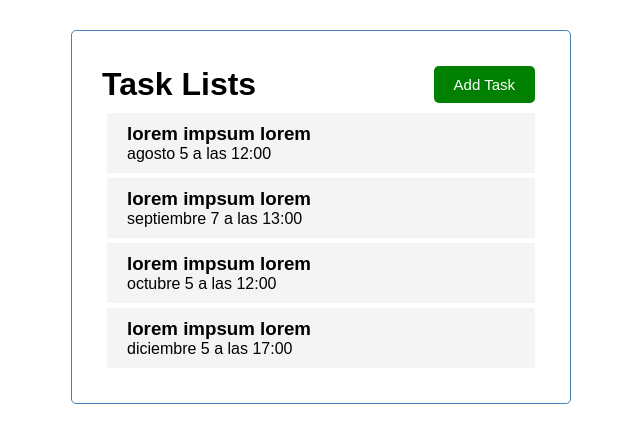
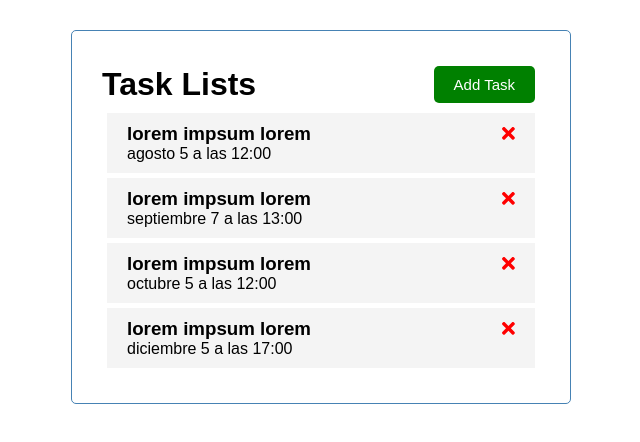
Before and after one commit to profsofia/task-list, an Angular app: page / in a window 1280 px wide. Shown: the top 442 px of the page, without its empty margins (319-959 px from the left). Built offline with nearby package versions, Linux system fonts and the light colour scheme.

Commit message:
completamos el componente de lista de tareas

```diff
--- a/package.json
+++ b/package.json
@@ -18,6 +18,9 @@
     "@angular/platform-browser": "~13.0.0",
     "@angular/platform-browser-dynamic": "~13.0.0",
     "@angular/router": "~13.0.0",
+    "@fortawesome/angular-fontawesome": "^0.10.1",
+    "@fortawesome/fontawesome-svg-core": "~1.2.36",
+    "@fortawesome/free-solid-svg-icons": "^5.15.4",
     "angular-font-awesome": "^3.1.2",
     "rxjs": "~7.4.0",
     "tslib": "^2.3.0",
--- a/src/app/app.module.ts
+++ b/src/app/app.module.ts
@@ -1,5 +1,7 @@
 import { NgModule } from '@angular/core';
 import { BrowserModule } from '@angular/platform-browser';
+
+import { FontAwesomeModule } from '@fortawesome/angular-fontawesome';
 
 import { AppRoutingModule } from './app-routing.module';
 import { AppComponent } from './app.component';
@@ -18,7 +20,8 @@
   ],
   imports: [
     BrowserModule,
-    AppRoutingModule
+    AppRoutingModule,
+    FontAwesomeModule
   ],
   providers: [],
   bootstrap: [AppComponent]
--- a/src/app/components/tasks-item/tasks-item.component.html
+++ b/src/app/components/tasks-item/tasks-item.component.html
@@ -1,5 +1,10 @@
 <div class="task">
-    <h3>{{ task.text}}</h3>
+    <h3>{{ task.text}}
+        <fa-icon [icon]="faTimes"
+        [ngStyle]="{'color':'red'}"
+        >
+    </fa-icon>
+    </h3>
     <p>{{task.day}}</p>
 
 </div>
--- a/src/app/components/tasks-item/tasks-item.component.ts
+++ b/src/app/components/tasks-item/tasks-item.component.ts
@@ -1,6 +1,8 @@
 import { Component, Input, OnInit } from '@angular/core';
 import {Task} from '../../Task';
 import {TASKS} from '../../mock-tasks';
+import { faTimes } from '@fortawesome/free-solid-svg-icons';
+
 
 @Component({
   selector: 'app-tasks-item',
@@ -8,6 +10,7 @@
   styleUrls: ['./tasks-item.component.css']
 })
 export class TasksItemComponent implements OnInit {
+  faTimes = faTimes;
 @Input() task:Task= TASKS[0];
   constructor() { }
 
--- a/src/app/components/tasks/tasks.component.ts
+++ b/src/app/components/tasks/tasks.component.ts
@@ -2,6 +2,7 @@
 import {TASKS} from '../../mock-tasks';
 //importamos la interface
 import {Task} from '../../Task';
+
 
 @Component({
   selector: 'app-tasks',
```
Also changed, not shown: 1 other file (tests, documents, lock files or other folders).
